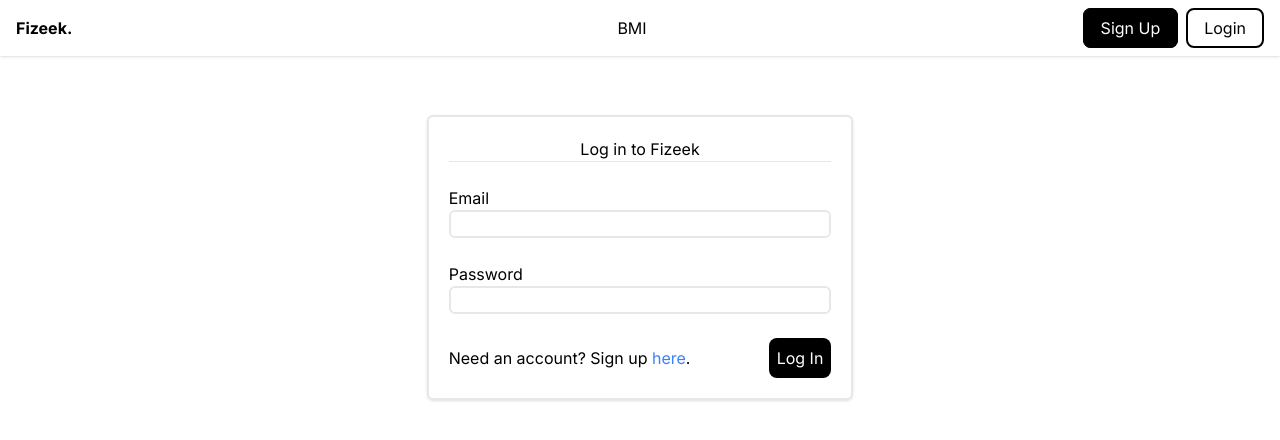
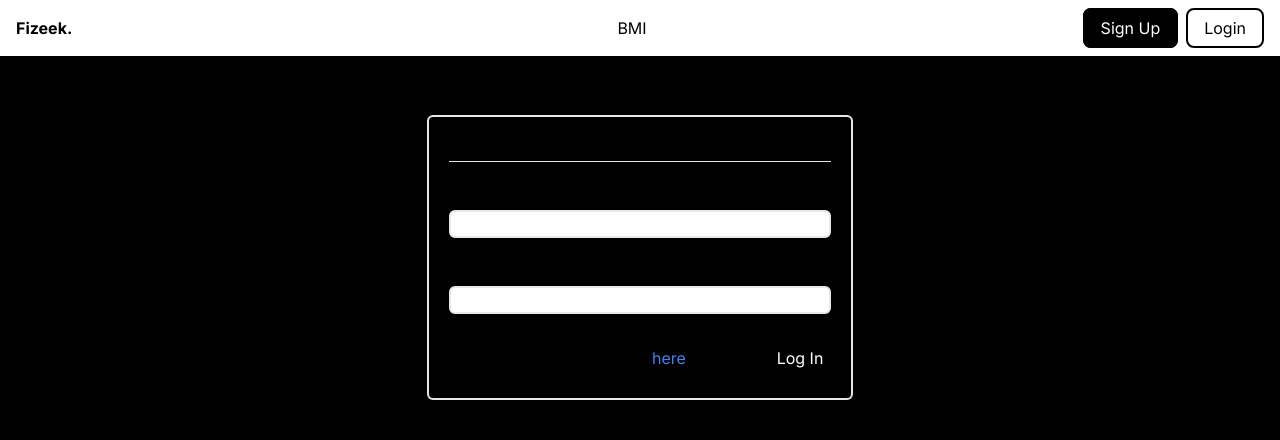
Before and after one commit to hoalex21/Fizeek, a Next.js app: page /auth/login in a window 1280 px wide. Shown: the top 440 px of the page. Built offline with nearby package versions, Linux system fonts and the light colour scheme; no server answers.

Commit message:
add bg-black to body

```diff
--- a/app/globals.css
+++ b/app/globals.css
@@ -1,3 +1,9 @@
 @tailwind base;
 @tailwind components;
 @tailwind utilities;
+
+@layer base{
+    body {
+        @apply bg-black
+    }
+}
--- a/app/ui/navbar.tsx
+++ b/app/ui/navbar.tsx
@@ -8,7 +8,7 @@
     const { data: session, status } = useSession();
 
     return (
-        <nav className="max-w-screen shadow p-4 flex justify-center">
+        <nav className="max-w-screen shadow p-4 flex justify-center bg-white">
             <div className="container grid grid-cols-3 content-center">
                 <div>
                     <Link href="/" className="font-bold">Fizeek.</Link>
```
Also changed, not shown: 2 other files (tests, documents, lock files or other folders).
